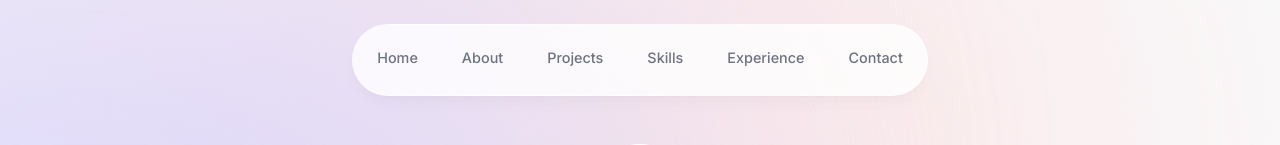
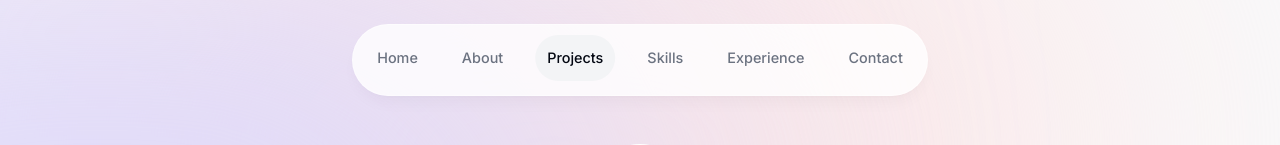
Before and after one commit to iuru2522/pfolio, a Next.js app: page / in a window 1280 px wide. Shown: the top 145 px of the page. Built offline with nearby package versions, Linux system fonts and the light colour scheme; grey boxes are pictures that could not be loaded.

Commit message:
Header section buttons & state added

```diff
--- a/app/layout.tsx
+++ b/app/layout.tsx
@@ -1,29 +1,34 @@
-import Header from '@/components/header'
-import './globals.css'
-import { Inter } from 'next/font/google'
+import Header from "@/components/header";
+import "./globals.css";
+import { Inter } from "next/font/google";
+import ActiveSectionContextProvider from "@/context/active-section-context";
 
-const inter = Inter({ subsets: ['latin'] })
+const inter = Inter({ subsets: ["latin"] });
 
 export const metadata = {
-  title: 'George | Personal Portfolio',
-  description: 'George is full-stack developer student',
-}
+  title: "George | Personal Portfolio",
+  description: "George is full-stack developer student",
+};
 
 export default function RootLayout({
   children,
 }: {
-  children: React.ReactNode
+  children: React.ReactNode;
 }) {
   return (
-    <html lang="en">
-      <body className={`${inter.className} bg-gray-50 text-gray-950 relative h-[5000-px] pt-28 sm:pt-36`}>
+    <html lang="en" className="!scroll-smooth">
+      <body
+        className={`${inter.className} bg-gray-50 text-gray-950 relative h-[5000-px] pt-28 sm:pt-36`}
+      >
         <div className="bg-[#fbe2e3] absolute top-[-6rem] -z-10 right-[11rem] h-[31.25rem] w-[31.25rem] rounded-full blur-[10rem] sm:w-[68.75rem]"></div>
 
         <div className="bg-[#dbd7fb] absolute top-[-1rem] -z-10 left-[-35rem] h-[31.25rem] w-[50rem] rounded-full blur-[10rem] sm:w-[68.75rem] md:left-[-33rem] lg:left-[-28rem] xl:-[-15rem] 2xl:left-[-5rem]"></div>
-        <Header/>
-        {children}
 
-        </body>
+        <ActiveSectionContextProvider>
+          <Header />
+          {children}
+        </ActiveSectionContextProvider>
+      </body>
     </html>
-  )
+  );
 }
--- a/components/about.tsx
+++ b/components/about.tsx
@@ -2,14 +2,34 @@
 import React from "react";
 import SectionHeading from "./section-heading";
 import { motion } from "framer-motion";
+// import { useInView } from "react-intersection-observer";
+// import { useActiveSectionContext } from "@/context/active-section-context";
+import { useSectionInView } from "@/lib/hooks";
 
 export default function About() {
+  const { ref } = useSectionInView("About");
+  // const { ref, inView } = useInView({
+  //   threshold: 0.75,
+  // });
+  // const { setActiveSection, timeOfLastClick} = useActiveSectionContext();
+
+  // console.log(inView);
+
+  // useEffect(() => {
+  //   if (inView && Date.now() - timeOfLastClick > 1000) {
+  //     setActiveSection("About");
+  //   }
+  // }, [inView, setActiveSection, timeOfLastClick]);
+
   return (
     <motion.section
-      className="mb-28 max-w-[45rem] text-center leading-8 sm:mb-40"
+      ref={ref}
+      className="mb-28 max-w-[45rem] text-center leading-8 sm:mb-40 scroll-mt-28"
       initial={{ opacity: 0, y: 100 }}
       animate={{ opacity: 1, y: 0 }}
       transition={{ delay: 0.175 }}
+      id="about"
+      // ref={ref}
     >
       <SectionHeading>About me</SectionHeading>
       <p className="mb-3">
--- a/components/header.tsx
+++ b/components/header.tsx
@@ -4,8 +4,15 @@
 import { motion } from "framer-motion";
 import { links } from "@/lib/data";
 import Link from "next/link";
+import clsx from "clsx";
+import { useActiveSectionContext } from "@/context/active-section-context";
+
+// import { ActiveSectionContext } from "@/context/active-section-context";
 
 export default function Header() {
+  const { activeSection, setActiveSection, setTimeOfLastClick } =
+    useActiveSectionContext();
+
   return (
     <header className="z-[999] relative">
       <motion.div
@@ -18,17 +25,35 @@
         <ul className="flex w-[22rem] flex-wrap items-center justify-center gap-y-1 text-[0.9rem] font-medium text-gray-500 sm:w-[initial] sm:flex-nowrap sm:gap-5">
           {links.map((link) => (
             <motion.li
-              className="h-3/4 flex items-center justify-center"
+              className="h-3/4 flex items-center justify-center relative"
               key={link.hash}
-              initial={{y:-100, opacity: 0}}
-              animate={{y:0, opacity: 1}}
+              initial={{ y: -100, opacity: 0 }}
+              animate={{ y: 0, opacity: 1 }}
             >
               {/* py-3 */}
               <Link
-                className="flex w-full items-center justify-center px-3 py-5 hover:text-gray-950 transition"
+                className={clsx(
+                  "flex w-full items-center justify-center px-3 py-5 hover:text-gray-950 transition",
+                  { "text-gray-950": activeSection === link.name }
+                )}
                 href={link.hash}
+                onClick={() => {
+                  setActiveSection(link.name);
+                  setTimeOfLastClick(Date.now());
+                }}
               >
                 {link.name}
+                {link.name === activeSection && (
+                  <motion.span
+                    className="bg-gray-100 rounded-full absolute inset-0 -z-10"
+                    layoutId="activeSection"
+                    transition={{
+                      type: "spring",
+                      stiffness: 380,
+                      damping: 30,
+                    }}
+                  ></motion.span>
+                )}
               </Link>
             </motion.li>
           ))}
--- a/components/intro.tsx
+++ b/components/intro.tsx
@@ -7,12 +7,34 @@
 import { FaGithubSquare } from "react-icons/fa";
 import { BsArrowRight, BsLinkedin } from "react-icons/bs";
 import { HiDownload } from "react-icons/hi";
+// import { useActiveSectionContext } from "@/context/active-section-context";
+// import { useInView } from "react-intersection-observer";
+import { useSectionInView } from "@/lib/hooks";
 
 // Its better to use Section tag instead of div element.
 export default function Intro() {
+
+  const {ref} = useSectionInView("Home", 0.5);
+  // const { ref, inView } = useInView({
+  //   threshold: 0.5,
+  // });
+  // const { setActiveSection, timeOfLastClick} = useActiveSectionContext();
+
+  // console.log(inView);
+
+  // useEffect(() => {
+  //   if (inView && Date.now() - timeOfLastClick > 1000) {
+  //     setActiveSection("Home");
+  //   }
+  // }, [inView, setActiveSection, timeOfLastClick]);
+
   return (
     // <div>intro</div>
-    <section className="mb-28 max-w-[50rem] text-center sm:mb-0">
+    <section
+    ref={ref}
+      id="home"
+      className="mb-28 max-w-[50rem] text-center sm:mb-0 scroll-mt-[100rem]"
+    >
       <div className="flex items-center justify-center">
         <div className="relative">
           <motion.div
--- a/components/projects.tsx
+++ b/components/projects.tsx
@@ -1,12 +1,31 @@
+"use client";
+
 import React from "react";
 import SectionHeading from "./section-heading";
 import { projectsData } from "@/lib/data";
 import Project from "./project";
+// import { useActiveSectionContext } from "@/context/active-section-context";
+// import { useInView } from "react-intersection-observer";
+
+import { useSectionInView } from "@/lib/hooks";
 
 export default function Projects() {
+  const { ref } = useSectionInView("Projects", 0.5);
+  // const { ref, inView } = useInView({
+  //   threshold: 0.5,
+  // });
+  // const { setActiveSection, timeOfLastClick } = useActiveSectionContext();
+
+  // console.log(inView);
+
+  // useEffect(() => {
+  //   if (inView && Date.now() - timeOfLastClick > 1000) {
+  //     setActiveSection("Projects");
+  //   }
+  // }, [inView, setActiveSection, timeOfLastClick]);
 
   return (
-    <section>
+    <section ref={ref} id="projects" className="scroll-mt-28">
       <SectionHeading>My projects</SectionHeading>
       <div>
         {projectsData.map((project, index) => (
--- /dev/null
+++ b/context/active-section-context.tsx
@@ -0,0 +1,54 @@
+"use client";
+
+import type { SectionName } from "@/lib/types";
+import React, { useState, createContext, useContext } from "react";
+// import { links } from "@/lib/data";
+
+
+
+type ActiveSectionContextProviderProps = {
+  children: React.ReactNode;
+};
+
+type ActiveSectionContextType = {
+  activeSection: SectionName;
+  setActiveSection: React.Dispatch<React.SetStateAction<SectionName>>;
+  timeOfLastClick: number;
+  setTimeOfLastClick: React.Dispatch<React.SetStateAction<number>>;
+};
+
+export const ActiveSectionContext =
+  createContext<ActiveSectionContextType | null>(null);
+
+export default function ActiveSectionContextProvider({
+  children,
+}: ActiveSectionContextProviderProps) {
+  const [activeSection, setActiveSection] = useState<SectionName>("Home");
+
+  //keep track of it to disable the observer temp. when user clicks on a link
+  const [timeOfLastClick, setTimeOfLastClick] = useState(0);
+  return (
+    <ActiveSectionContext.Provider
+      value={{
+        activeSection,
+        setActiveSection,
+        timeOfLastClick,
+        setTimeOfLastClick,
+      }}
+    >
+      {children}
+    </ActiveSectionContext.Provider>
+  );
+}
+
+export function useActiveSectionContext() {
+  const context = useContext(ActiveSectionContext);
+
+  if (context === null) {
+    throw new Error(
+      "seActiveSectionContext must be used within an ActionSectionContextProvider"
+    );
+  }
+
+  return context;
+}
--- /dev/null
+++ b/lib/hooks.tsx
@@ -0,0 +1,27 @@
+import { useActiveSectionContext } from "@/context/active-section-context";
+import { useEffect } from "react";
+import { useInView } from "react-intersection-observer";
+import type { SectionName } from "./types";
+
+// type useSectionInViewProps = {
+//   sectionName: SectionName;
+// };
+
+export function useSectionInView(sectionName: SectionName, threshold = 0.75) {
+  const { ref, inView } = useInView({
+    threshold,
+  });
+  const { setActiveSection, timeOfLastClick } = useActiveSectionContext();
+
+  console.log(inView);
+
+  useEffect(() => {
+    if (inView && Date.now() - timeOfLastClick > 1000) {
+      setActiveSection(sectionName);
+    }
+  }, [inView, setActiveSection, timeOfLastClick, sectionName]);
+
+  return {
+    ref,
+  };
+}
--- /dev/null
+++ b/lib/types.tsx
@@ -0,0 +1,3 @@
+import { links } from "./data";
+
+export type SectionName = (typeof links)[number]["name"];
--- a/package.json
+++ b/package.json
@@ -13,6 +13,7 @@
     "@types/react": "18.2.65",
     "@types/react-dom": "18.2.22",
     "autoprefixer": "10.4.18",
+    "clsx": "^2.1.0",
     "eslint": "8.57.0",
     "eslint-config-next": "14.1.3",
     "framer-motion": "^11.0.12",
@@ -21,6 +22,7 @@
     "react": "18.2.0",
     "react-dom": "18.2.0",
     "react-icons": "^5.0.1",
+    "react-intersection-observer": "^9.8.1",
     "tailwindcss": "3.4.1",
     "typescript": "5.4.2"
   }
```
Also changed, not shown: 1 other file (tests, documents, lock files or other folders).
